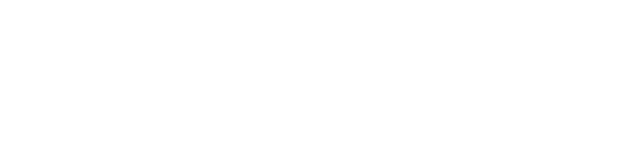
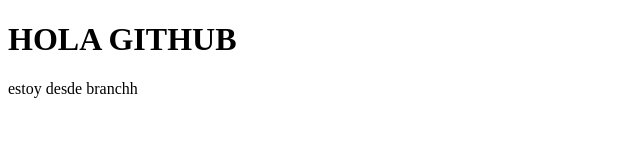
Before and after one commit to JDiego07/laboratorio, a plain HTML site: page index.html in a window 1280 px wide. Shown: the whole page, without its empty margins (0-640 px from the left). Drawn offline with Linux system fonts and the light colour scheme.

Commit message:
experimento

```diff
--- a/index.html
+++ b/index.html
@@ -5,6 +5,7 @@
     <title></title>
   </head>
   <body>
-
+    <h1> HOLA GITHUB </h1>
+    <p> estoy desde branchh <p/>
   </body>
 </html>
```
